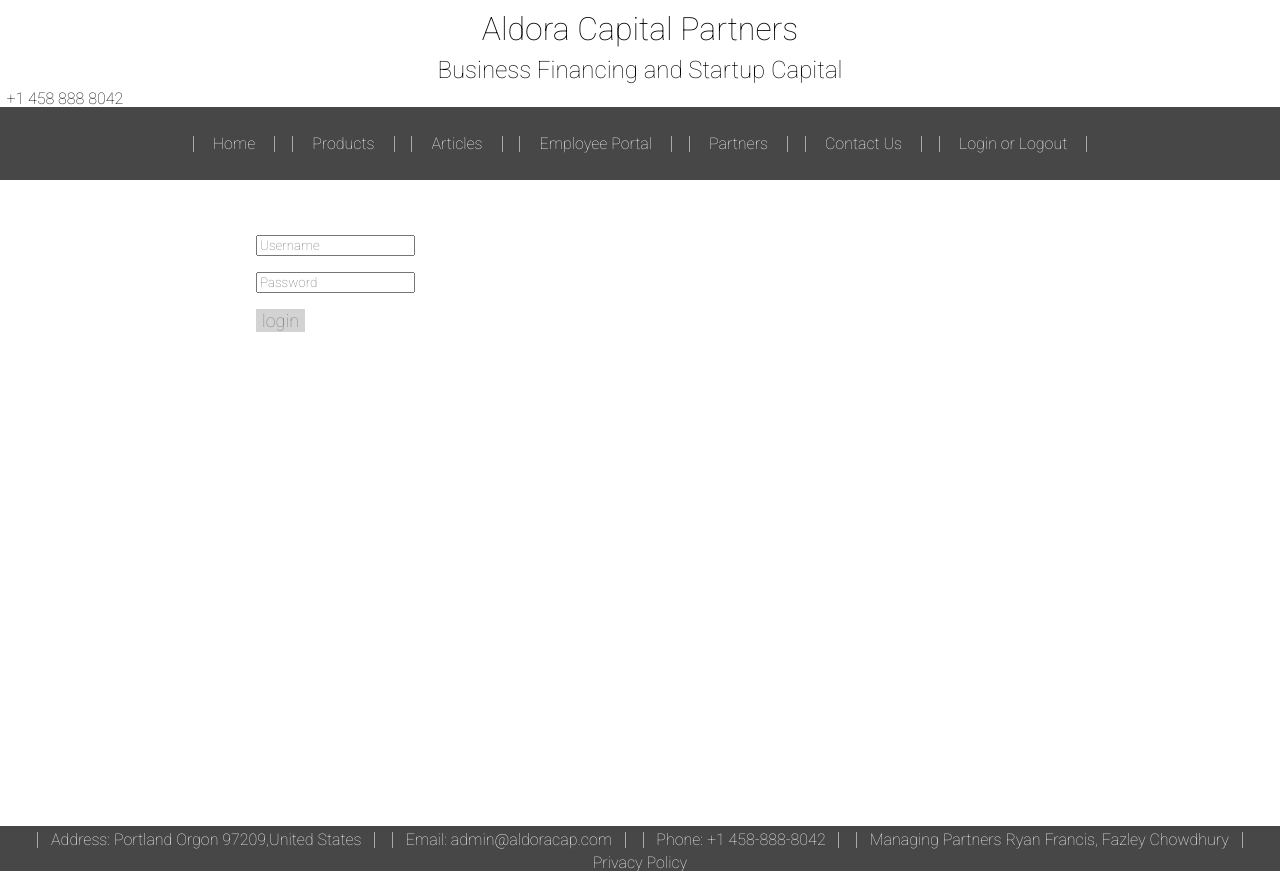
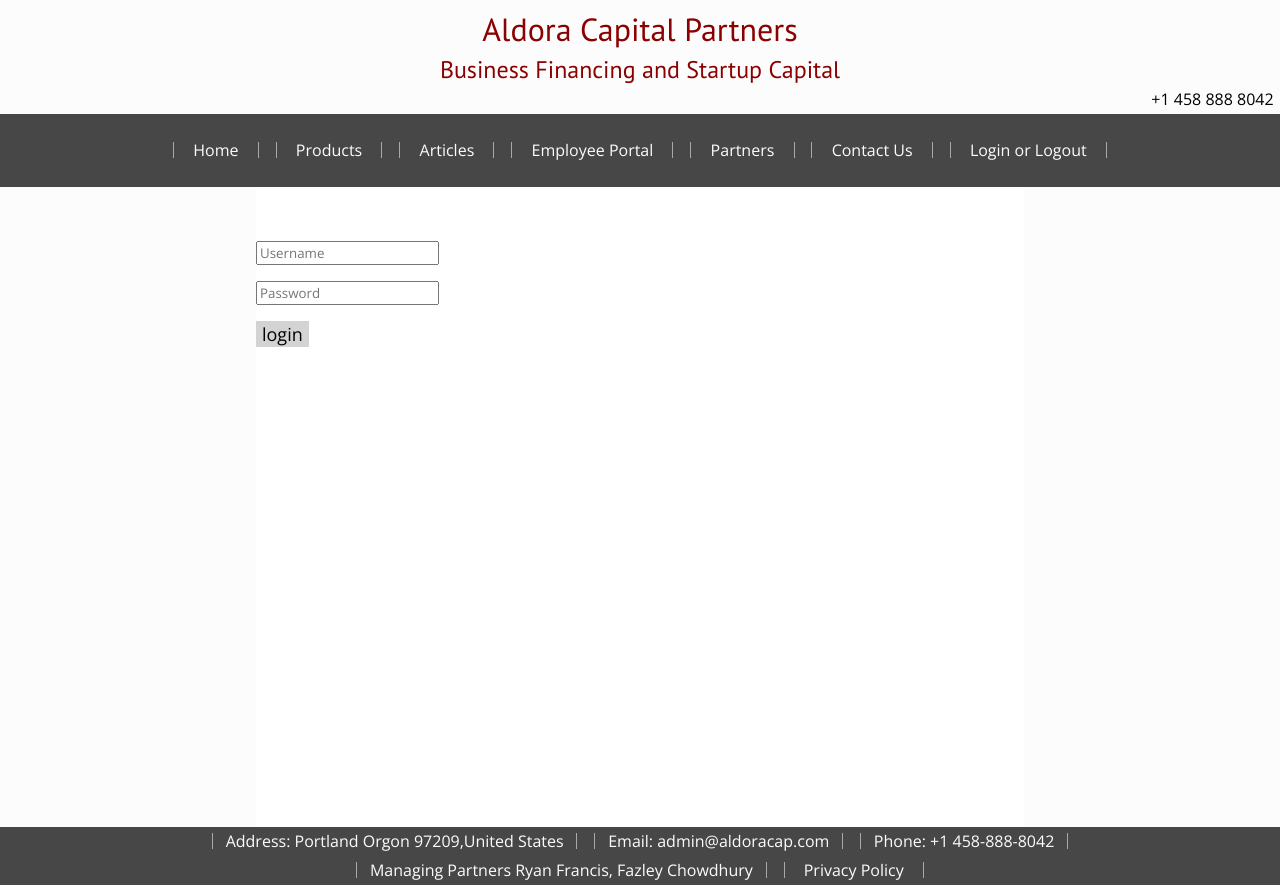
Before and after one commit to zaochamb/Wobsite, a Flask app: page /login in a window 1280 px wide. Run offline with Flask 2, Linux system fonts and the light colour scheme.

Commit message:
style updates

```diff
--- a/static/fonts.css
+++ /dev/null
@@ -1,4 +0,0 @@
-
-* {
-font-family:"Roboto", Sans-Serif !important;
-}
--- /dev/null
+++ b/static/fonts_and_colors.0.css
@@ -0,0 +1,33 @@
+
+
+
+* {
+    font-family: 'Open Sans', sans-serif !important;
+}
+
+h1, h2, h3, h4, h5, h6 {
+    font-family: 'PT Sans', sans-serif !important;
+    color: darkred;
+}
+
+p, a, li{
+    font-family: 'Open Sans', sans-serif !important;
+    color: #474747;
+    color: inherit;
+}
+
+
+.nav, footer {
+    background: #474747;
+    color: #fcfcfc;
+
+}
+
+
+body{
+
+    background: #fcfcfc;
+}
+#content {
+    background: white;
+}
--- a/static/layout.css
+++ b/static/layout.css
@@ -1,21 +1,12 @@
-:root {
-  --header-footer-color:#f2f2f2;
-  --background-color: #474747;
-  --text-color: #282828;
-  --hover-color: #ddd;
-}
-
-
-
-
 header h1, header h2, header h3 {
     align:center;
     text-align:center;
 }
 
 header a{
-    align:right;
+    align:right !important;
     text-align:right;
+    display:block;
 }
 
 
@@ -29,17 +20,14 @@ header a{
     border-right:thin solid darkgrey;
     border-collapse: collapse;
     padding: 0 1%;
-    color: var(--header-footer-color)
 }
 
 
 p, h1, h2, h3, li, a:visited, a:hover, a.active, a {
     align:center;
     text-align:left;
-    color:black;
     padding: 0 0;
     margin:.4em .4em;
-    color: inherit;
     text-decoration: none;
 }
 
@@ -55,8 +43,8 @@ h3{
 
 
 #content {
-    margin-top:3%;
-    margin-bottom:2.5cm;
+    padding-top:3%;
+    padding-bottom:60vh;
 
 }
 
@@ -68,8 +56,6 @@ h3{
 }
 
 footer, .nav {
-    background-color: var(--background-color);
-    color:var(--header-footer-color);
     text-align:center;
     list-style:none;
 }
@@ -79,7 +65,6 @@ footer, .nav {
   border: .0;
   background: lightgrey;
   font-size: large;
-  color: grey;
   font-weight: 100;
 }
 
--- a/templates/layout.html
+++ b/templates/layout.html
@@ -6,9 +6,10 @@
 <title> Aldora Capital </title>
 <link rel="shortcut icon" href="{{ url_for('static', filename='favicon.ico') }}">
 <meta name="viewport" content="width=device-width, initial-scale=1">
+
 <link rel="stylesheet" type="text/css" href={{ url_for('static', filename='reset.css') }}>
-<link rel="stylesheet" type="text/css" href={{ url_for('static', filename='fonts.css') }}>
-<link rel="stylesheet" href="https://fonts.googleapis.com/css?family=Roboto:100">
+<link rel="stylesheet" type="text/css" href={{ url_for('static', filename='fonts_and_colors.0.css') }}>
+<link href="https://fonts.googleapis.com/css?family=Open+Sans|PT+Sans" rel="stylesheet">
 <link rel="stylesheet" type="text/css" href={{ url_for('static', filename='layout.css') }}>
 </head>
 
@@ -35,8 +36,6 @@
 </div>
 
 
-<div style="width:100%;height:50vh;opacity: 0 !important;"></div>
-
 
 
 <footer>
@@ -54,10 +53,12 @@ admin@aldoracap.com</li>
 <li>Managing Partners
 Ryan Francis,
 Fazley Chowdhury</li>
-</ul>
+<li>
+<a href="/privacy_policy">Privacy Policy</a>
+    </li>
+    </ul>
+</address>
 
-</address>
-  <a href="/privacy_policy">Privacy Policy</a>
 </footer>
 
 
```
